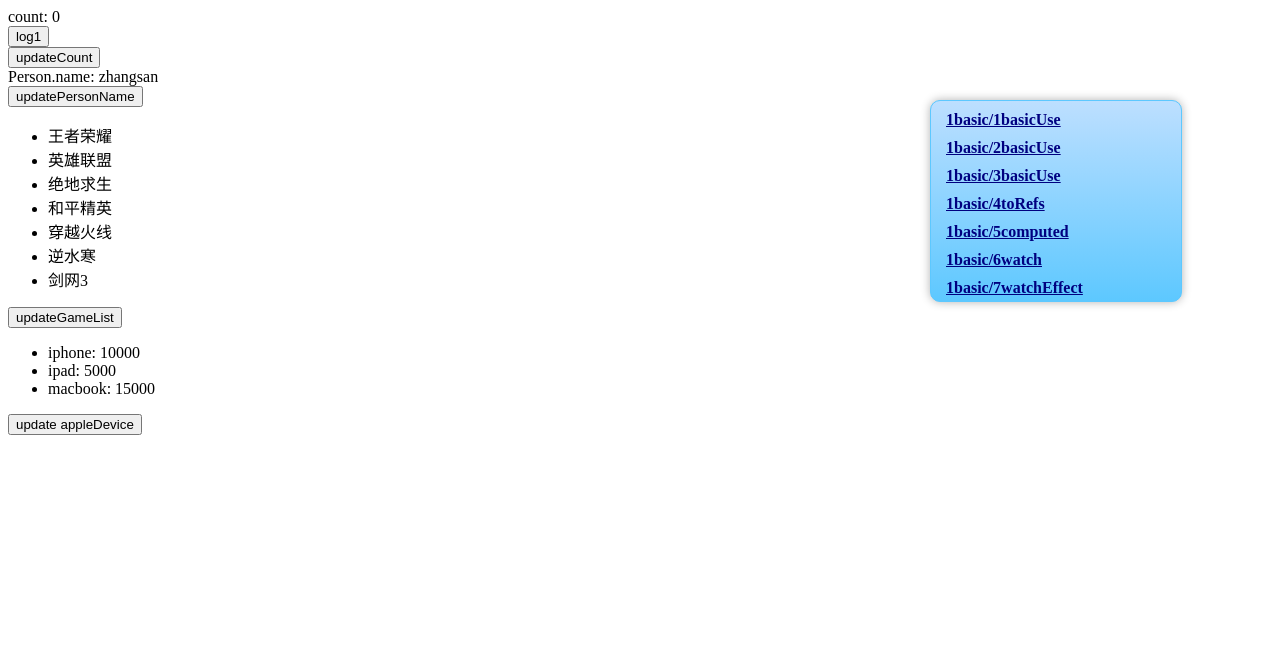
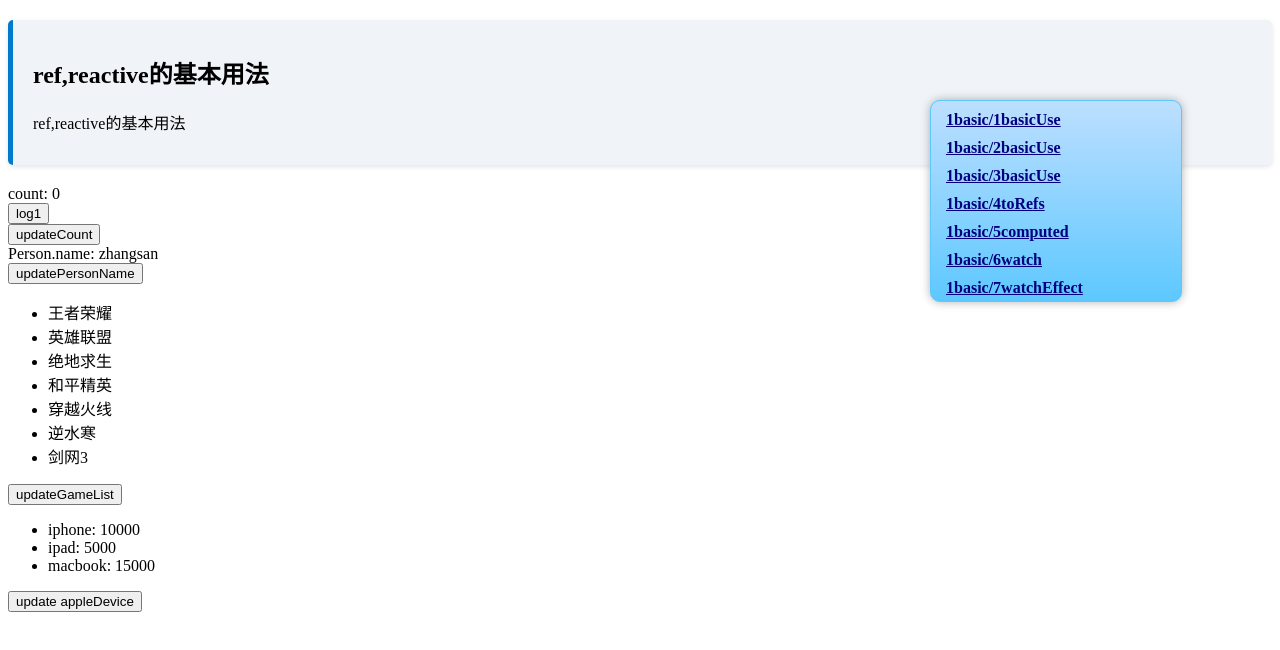
Before and after one commit to lipeng0826/vue3Learn, a Vue app: page /1basic/2basicUse in a window 1280 px wide. Shown: the top 650 px of the page. Built offline with nearby package versions, Linux system fonts and the light colour scheme.

Commit message:
feat: add code

```diff
--- a/src/views/1.basic/2basicUse.vue
+++ b/src/views/1.basic/2basicUse.vue
@@ -1,4 +1,8 @@
 <template>
+  <Info>
+    <h2>ref,reactive的基本用法</h2>
+    <p>ref,reactive的基本用法</p>
+  </Info>
   <div>count: {{ count }}</div>
   <div>
     <button @click="log1">log1</button><br />
@@ -24,6 +28,7 @@
 <script lang="ts" setup name="3basicUse">
 
 import { ref, reactive } from 'vue';
+import Info from "@/components/Info.vue"
 
 // ref包裹基本数据类型
 let count = ref(0);
--- a/src/views/1.basic/3basicUse.vue
+++ b/src/views/1.basic/3basicUse.vue
@@ -1,4 +1,10 @@
 <template>
+  <Info>
+    <h2>ref,reactive的赋值问题</h2>
+    <p>
+      reactive不能直接赋值，
+    </p>
+  </Info>
   <div>
     <div>
       <div style="margin-bottom: 10px">
@@ -19,6 +25,8 @@
 <script lang="ts" setup name="3basicUse">
 
 import { ref, reactive } from 'vue';
+import Info from "@/components/Info.vue"
+
 // reactive包裹对象
 let gameContent = reactive({});
 let gameContentRef = ref({});
```
